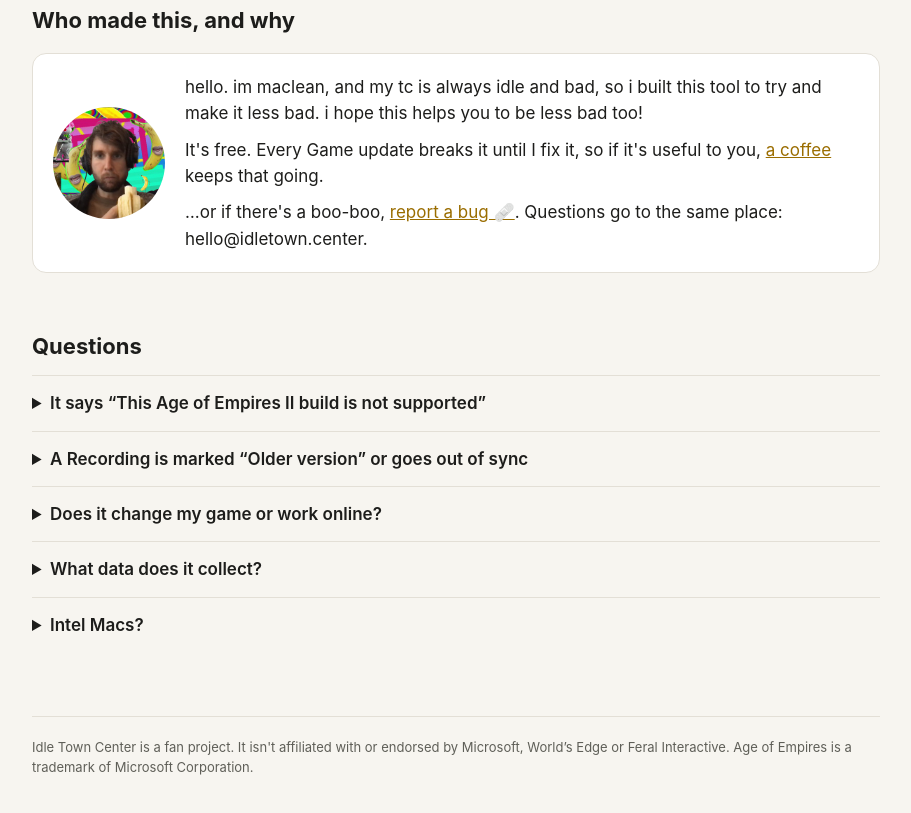
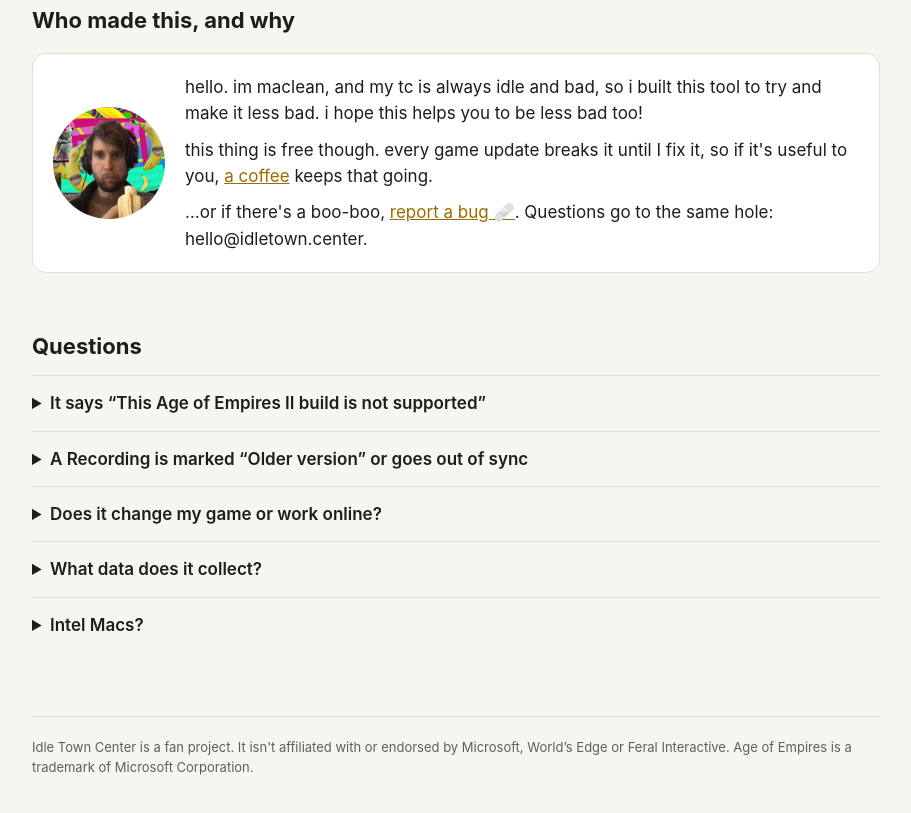
Before and after one commit to mqln/idletown-site, a plain HTML site: page index.html in a window 1280 px wide. Shown: the part 1719-2532 px from the top of the page, without its empty margins (184-1095 px from the left). Drawn offline with Linux system fonts and the light colour scheme.

Commit message:
Maker text in maclean's words

```diff
--- a/index.html
+++ b/index.html
@@ -74,8 +74,8 @@
     <img src="maker.jpg" alt="maclean, eating a banana" width="112" height="112">
     <div>
       <p>hello. im maclean, and my tc is always idle and bad, so i built this tool to try and make it less bad. i hope this helps you to be less bad too!</p>
-      <p>It's free. Every Game update breaks it until I fix it, so if it's useful to you, <a href="https://ko-fi.com/mqleen">a coffee</a> keeps that going.</p>
-      <p>…or if there's a boo-boo, <a href="mailto:hello@idletown.center?subject=Idle%20Town%20Center%20boo-boo">report a bug 🩹</a>. Questions go to the same place: hello@idletown.center.</p>
+      <p>this thing is free though. every game update breaks it until I fix it, so if it's useful to you, <a href="https://ko-fi.com/mqleen">a coffee</a> keeps that going.</p>
+      <p>…or if there's a boo-boo, <a href="mailto:hello@idletown.center?subject=Idle%20Town%20Center%20boo-boo">report a bug 🩹</a>. Questions go to the same hole: hello@idletown.center.</p>
     </div>
   </div>
 
```
